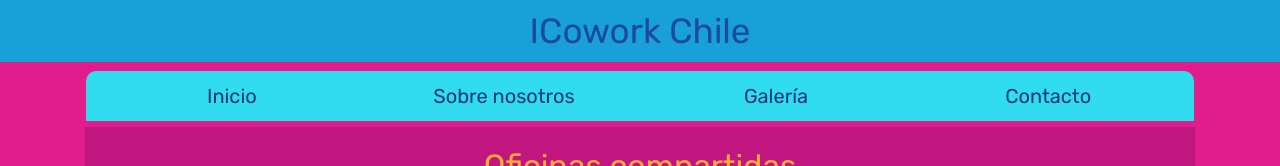
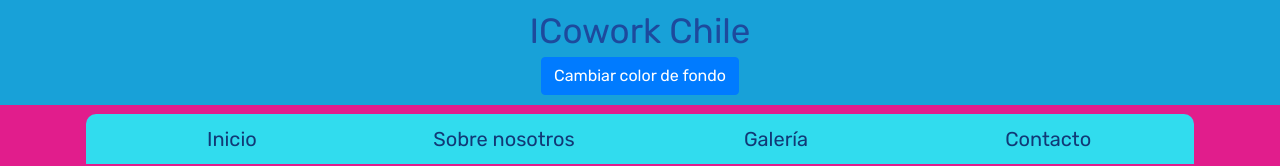
Before and after one commit to Dandalymv/GitHub_Individual_Awakelab, a plain HTML site: page index.html in a window 1280 px wide. Shown: the top 166 px of the page. Drawn offline with nearby package versions, Linux system fonts and the light colour scheme.

Commit message:
Cambiar color Fondo

```diff
--- a/index.html
+++ b/index.html
@@ -14,7 +14,14 @@
 </head>
 <body>
     <header>
-        <h1>ICowork Chile</h1>
+        <h1>ICowork Chile
+            <div class="color">
+            <div class="hex">
+            </div>
+            <button  type="button" class="btn btn-primary" onclick="generarNuevoColor()">Cambiar color de fondo</button>
+            </div>
+    </h1>
+
     </header>
     <nav>
         <div class="container">
@@ -63,5 +70,6 @@
      <script src="https://cdnjs.cloudflare.com/ajax/libs/popper.js/1.14.7/umd/popper.min.js" integrity="sha384-UO2eT0CpHqdSJQ6hJty5KVphtPhzWj9WO1clHTMGa3JDZwrnQq4sF86dIHNDz0W1" crossorigin="anonymous"></script>
      <script src="https://stackpath.bootstrapcdn.com/bootstrap/4.3.1/js/bootstrap.min.js" integrity="sha384-JjSmVgyd0p3pXB1rRibZUAYoIIy6OrQ6VrjIEaFf/nJGzIxFDsf4x0xIM+B07jRM" crossorigin="anonymous"></script>
      <script src="js/js.js"> </script>
+     <script src="js/cambiacColor.js" ></script>
 </body>
 </html>
--- a/js/js.js
+++ b/js/js.js
@@ -1 +1,15 @@
 alert("¡Hola..., Bienvenido a mi sitio WEB...!");
+
+function generarNuevoColor(){
+	var simbolos, color;
+	simbolos = "0123456789ABCDEF";
+	color = "#";
+
+	for(var i = 0; i < 6; i++){
+		color = color + simbolos[Math.floor(Math.random() * 16)];
+	}
+
+	document.body.style.background = color;
+	document.getElementById("hexadecimal").innerHTML = color;
+	document.getElementById("text").innerHTML = "Color";
+}
```
